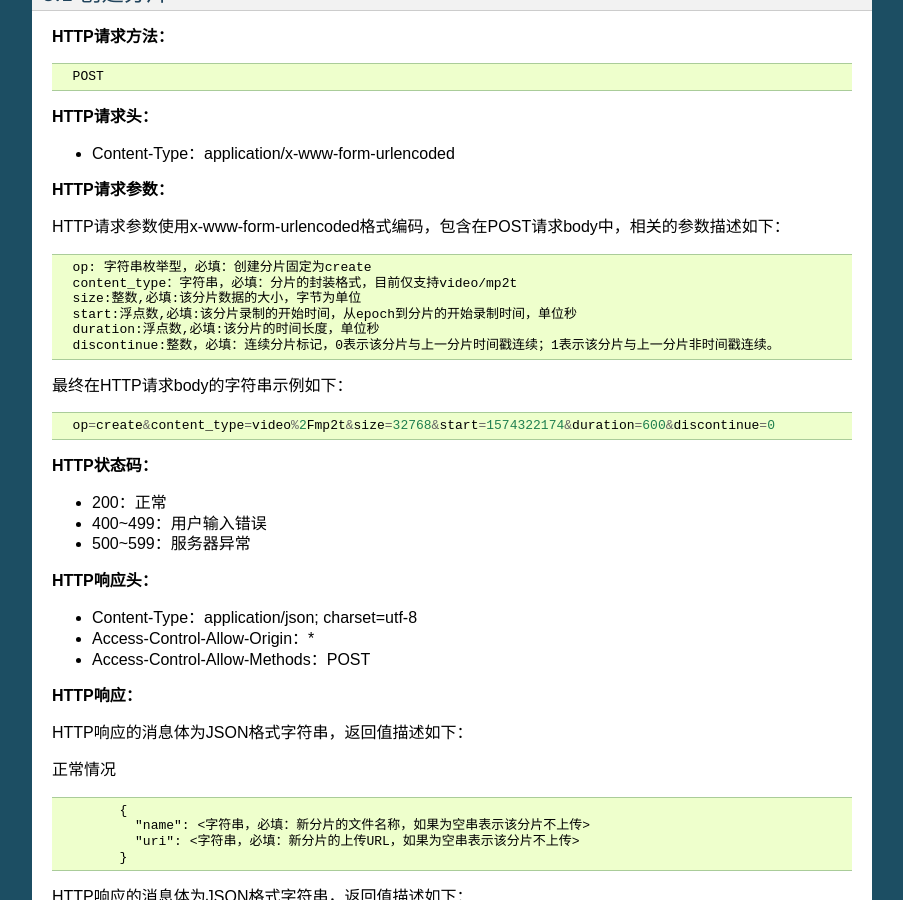
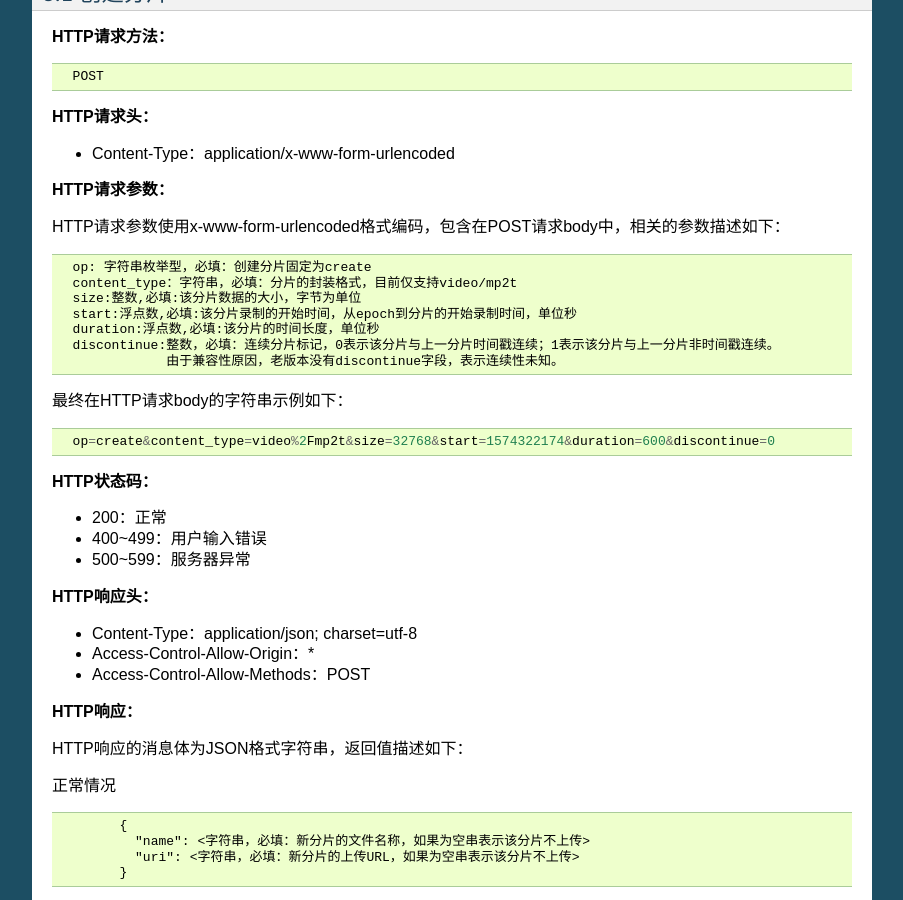
Before and after one commit to jamken/open_dev_sdk, a Sphinx documentation site: the page built from docs/cloud_record.md, in a window 1280 px wide and 900 px high, scrolled down 1328 px. Shown: the whole window, without its empty margins (198-1101 px from the left). Built offline with Sphinx 7.4.7, drawn with Linux system fonts in a browser that asks for light colours.

Commit message:
增加兼容性处理提示

````diff
--- a/docs/cloud_record.md
+++ b/docs/cloud_record.md
@@ -85,6 +85,7 @@ HTTP请求参数使用x-www-form-urlencoded格式编码，包含在POST请求bod
   start:浮点数,必填:该分片录制的开始时间，从epoch到分片的开始录制时间，单位秒
   duration:浮点数,必填:该分片的时间长度，单位秒
   discontinue:整数，必填：连续分片标记，0表示该分片与上一分片时间戳连续；1表示该分片与上一分片非时间戳连续。
+              由于兼容性原因，老版本没有discontinue字段，表示连续性未知。
 ```
 
 最终在HTTP请求body的字符串示例如下：
````
